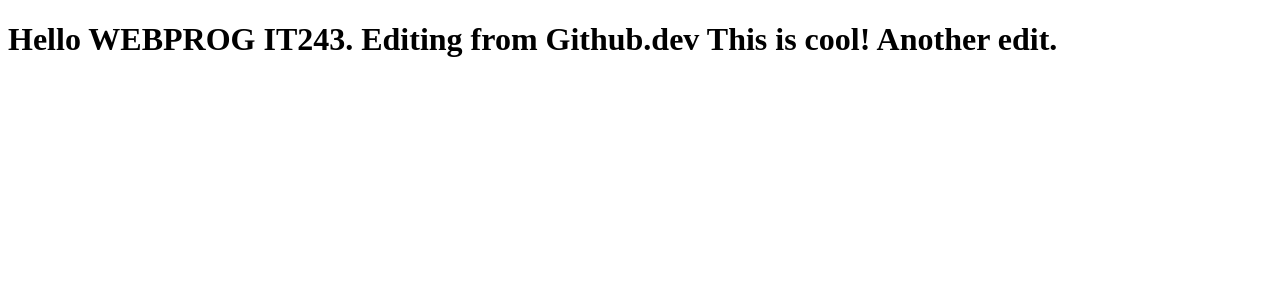
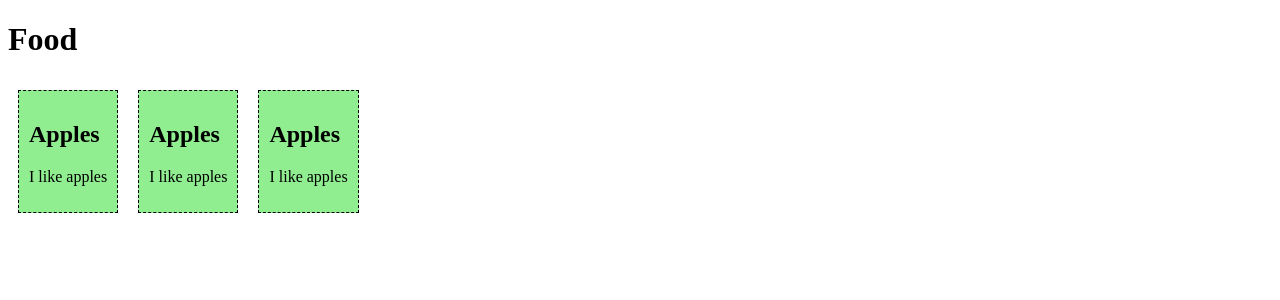
Before and after one commit to apcjlquesada/webprog-it243-vuejs, a Vue app in the folder firstsfc/: page / in a window 1280 px wide. Shown: the top 300 px of the page. Built offline with nearby package versions, Linux system fonts and the light colour scheme.

Commit message:
Task 02 Add The Component sample code to your vue.js project

```diff
--- a/firstsfc/src/App.vue
+++ b/firstsfc/src/App.vue
@@ -1,15 +1,10 @@
 <template>
-  <h1>{{ message }}</h1>
+  <h1>Food</h1>
+  <food-item/>
+  <food-item/>
+  <food-item/>
 </template>
 
-<script>
-export default {
-  data() {
-    return {
-      message: 'Hello WEBPROG IT243. Editing from Github.dev This is cool! Another edit.'
-    };
-  }
-};
-</script>
+<script></script>
 
 <style></style>
--- /dev/null
+++ b/firstsfc/src/components/FoodItem.vue
@@ -0,0 +1,27 @@
+<template>
+  <div>
+    <h2>{{ name }}</h2>
+    <p>{{ message }}</p>
+  </div>
+</template>
+
+<script>
+export default {
+  data() {
+    return {
+      name: 'Apples',
+      message: 'I like apples'
+    }
+  }
+};
+</script>
+
+<style>
+  #app > div {
+    border: dashed black 1px;
+    display: inline-block;
+    margin: 10px;
+    padding: 10px;
+    background-color: lightgreen;
+  }
+</style>
--- a/firstsfc/src/main.js
+++ b/firstsfc/src/main.js
@@ -1,4 +1,8 @@
 import { createApp } from 'vue'
+
 import App from './App.vue'
+import FoodItem from './components/FoodItem.vue'
 
-createApp(App).mount('#app')
+const app = createApp(App)
+app.component('food-item', FoodItem)
+app.mount('#app')
```
